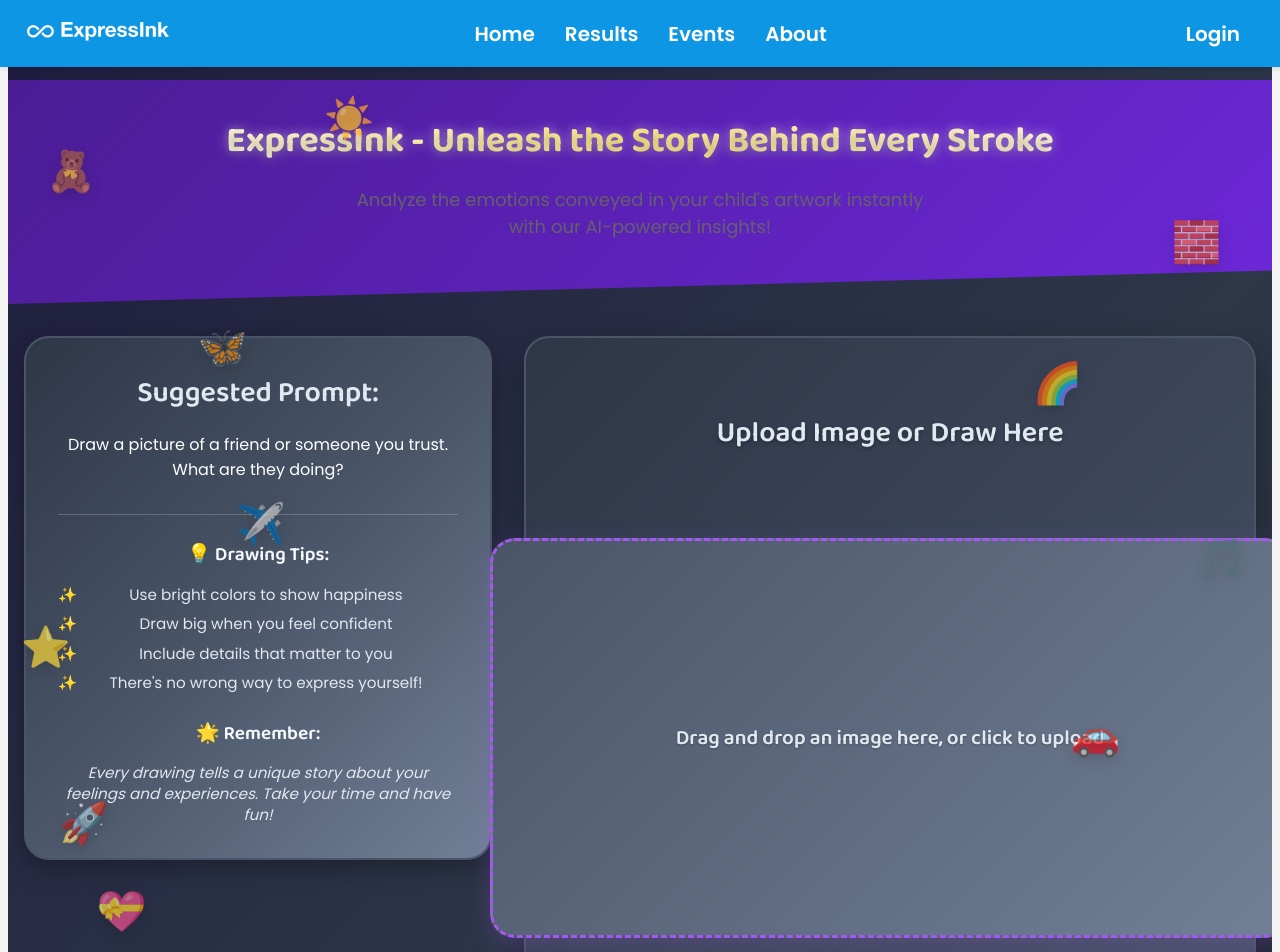
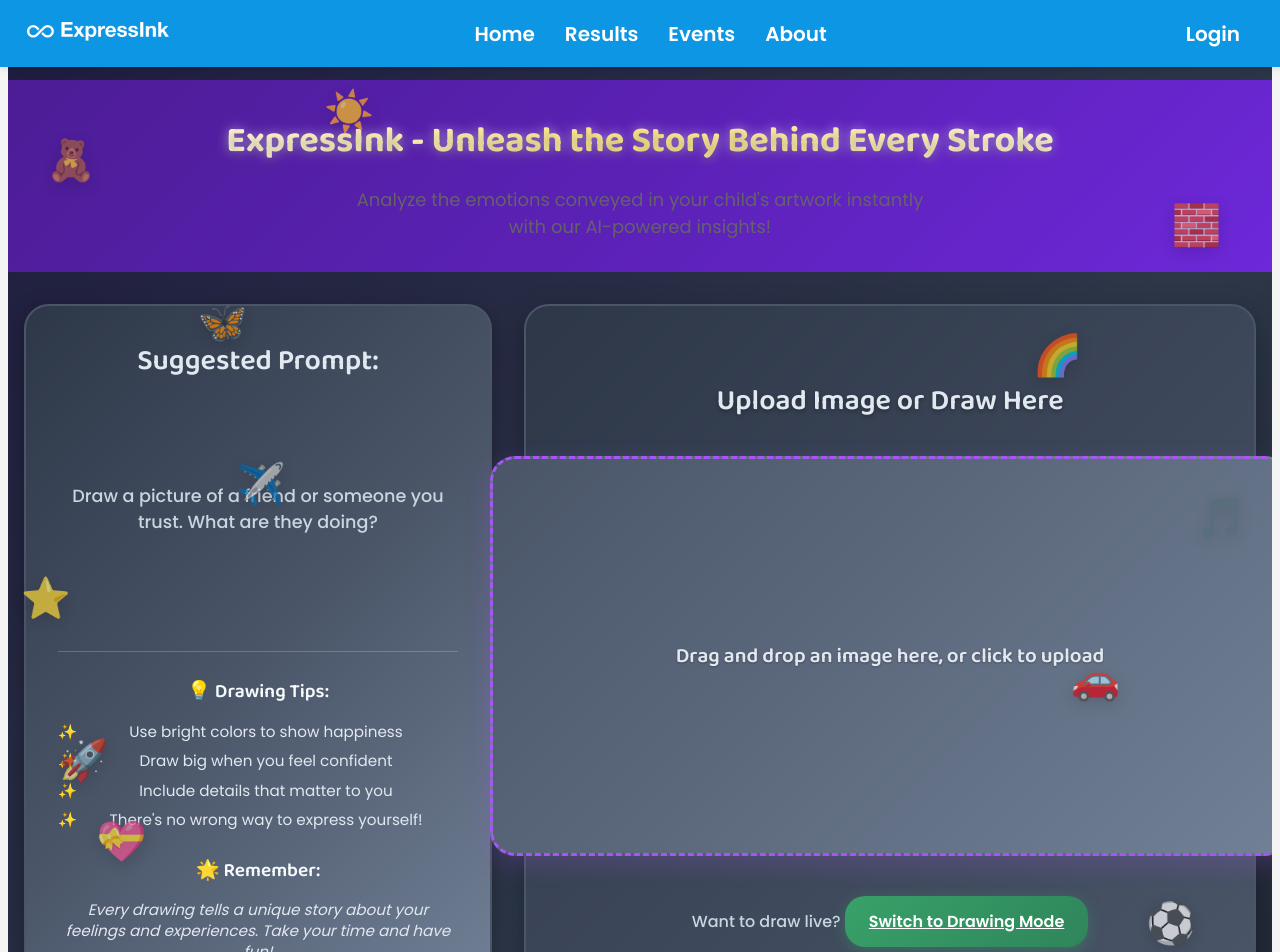
Before and after one commit to Aadhavsb/ExpressInk, a React (Create React App) app in the folder frontend/image-upload-react/: page / in a window 1280 px wide. Shown: the top 952 px of the page. Built offline with nearby package versions, Linux system fonts and the light colour scheme.

Commit message:
diagonal line change

```diff
--- a/frontend/image-upload-react/src/pages/Home.css
+++ b/frontend/image-upload-react/src/pages/Home.css
@@ -64,8 +64,6 @@
   background: linear-gradient(135deg, #4c1d95 0%, #5b21b6 50%, #6d28d9 100%);
   color: white;
   margin-bottom: 0;
-  clip-path: polygon(0 0, 100% 0, 100% 85%, 0 100%);
-  padding-bottom: 4rem;
 }
 
 .title {
@@ -112,7 +110,7 @@
   max-width: 1400px;
   margin: 2rem auto;
   padding: 0 1rem;
-  align-items: flex-start;
+  align-items: stretch;
 }
 
 /* Prompt section */
@@ -130,6 +128,9 @@
   z-index: 10;
   border: 2px solid #4a5568;
   color: white;
+  display: flex;
+  flex-direction: column;
+  justify-content: space-between;
 }
 
 .prompt:hover {
@@ -190,12 +191,15 @@
   border: 2px solid #4a5568;
   position: relative;
   z-index: 10;
+  display: flex;
+  flex-direction: column;
+  justify-content: space-between;
 }
 
 /* Content area for seamless transitions */
 .content-area {
   width: 100%;
-  min-height: 500px;
+  flex: 1;
   display: flex;
   align-items: center;
   justify-content: center;
@@ -204,6 +208,11 @@
 
 /* Fade animation for prompt text */
 .prompt-text {
+  font-size: 1.1rem;
+  color: #cbd5e0;
+  font-weight: 500;
+  line-height: 1.5;
+  margin: 0;
   transition: opacity 0.25s ease;
 }
 
@@ -265,6 +274,14 @@
   line-height: 1.4;
   margin: 0;
   font-style: italic;
+}
+
+.mode-switch-text {
+  text-align: center;
+  font-family: 'Poppins', sans-serif;
+  color: #cbd5e0;
+  margin: 1.5rem 0 0 0;
+  font-weight: 500;
 }
 
 /* Responsive design */
```
